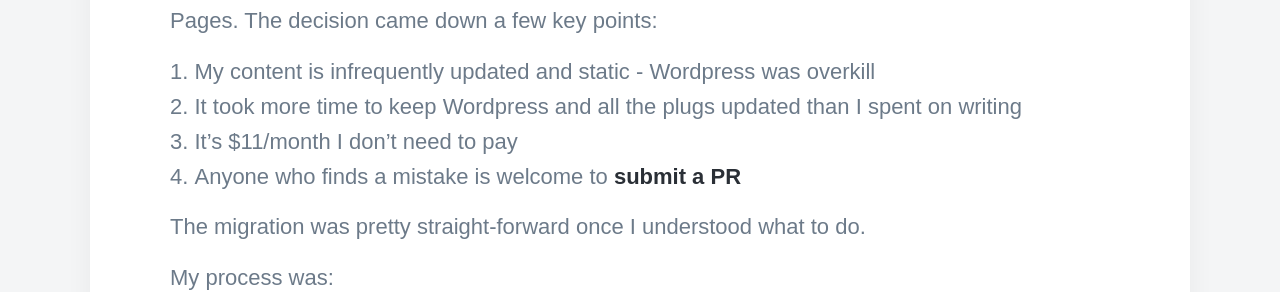
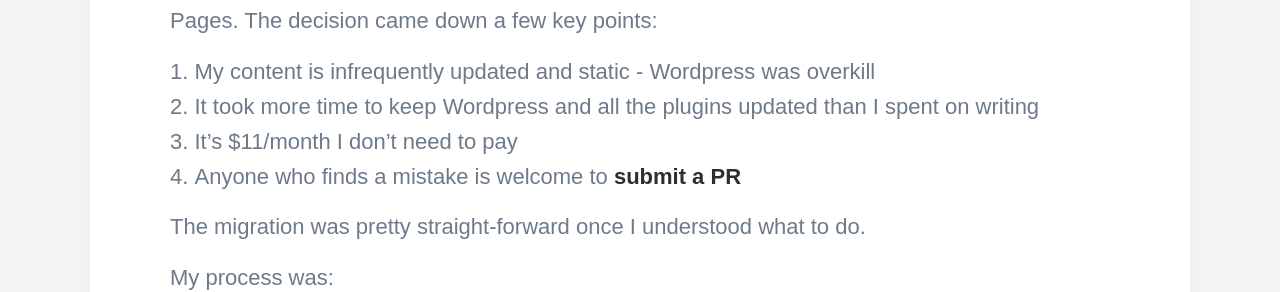
Before and after one commit to bubbafat/bubbafat.github.io, a Jekyll site: the page built from _posts/2022-03-08-migrating-from-wordpress-to-jekyll-github-pages.md, in a window 1280 px wide and 900 px high, scrolled down 505 px. Shown: the part 166-458 px from the top of the window. Built offline with Jekyll 4.4.1, drawn with Linux system fonts in a browser that asks for light colours; nearby versions of some CDN libraries; some web fonts are replaced; comment, search, counter and statistics services are not loaded.

```diff
--- a/_posts/2022-03-08-migrating-from-wordpress-to-jekyll-github-pages.md
+++ b/_posts/2022-03-08-migrating-from-wordpress-to-jekyll-github-pages.md
@@ -9,7 +9,7 @@
 After hosting for WordPress on Digital Ocean for years, I've decided to move to Jekyll on Github Pages.  The decision came down a few key points:
 
 1. My content is infrequently updated and static - Wordpress was overkill
-2. It took more time to keep Wordpress and all the plugs updated than I spent on writing
+2. It took more time to keep Wordpress and all the plugins updated than I spent on writing
 3. It's $11/month I don't need to pay
 4. Anyone who finds a mistake is welcome to [submit a PR](https://github.com/bubbafat/bubbafat.github.io)
 
```
Also changed, not shown: images/archive/nuke.png, images/home/blogbg.jpeg, images/home/homebg.jpeg, images/unsplash/c-dustin-91AQt9p4Mo8-unsplash.jpeg.
